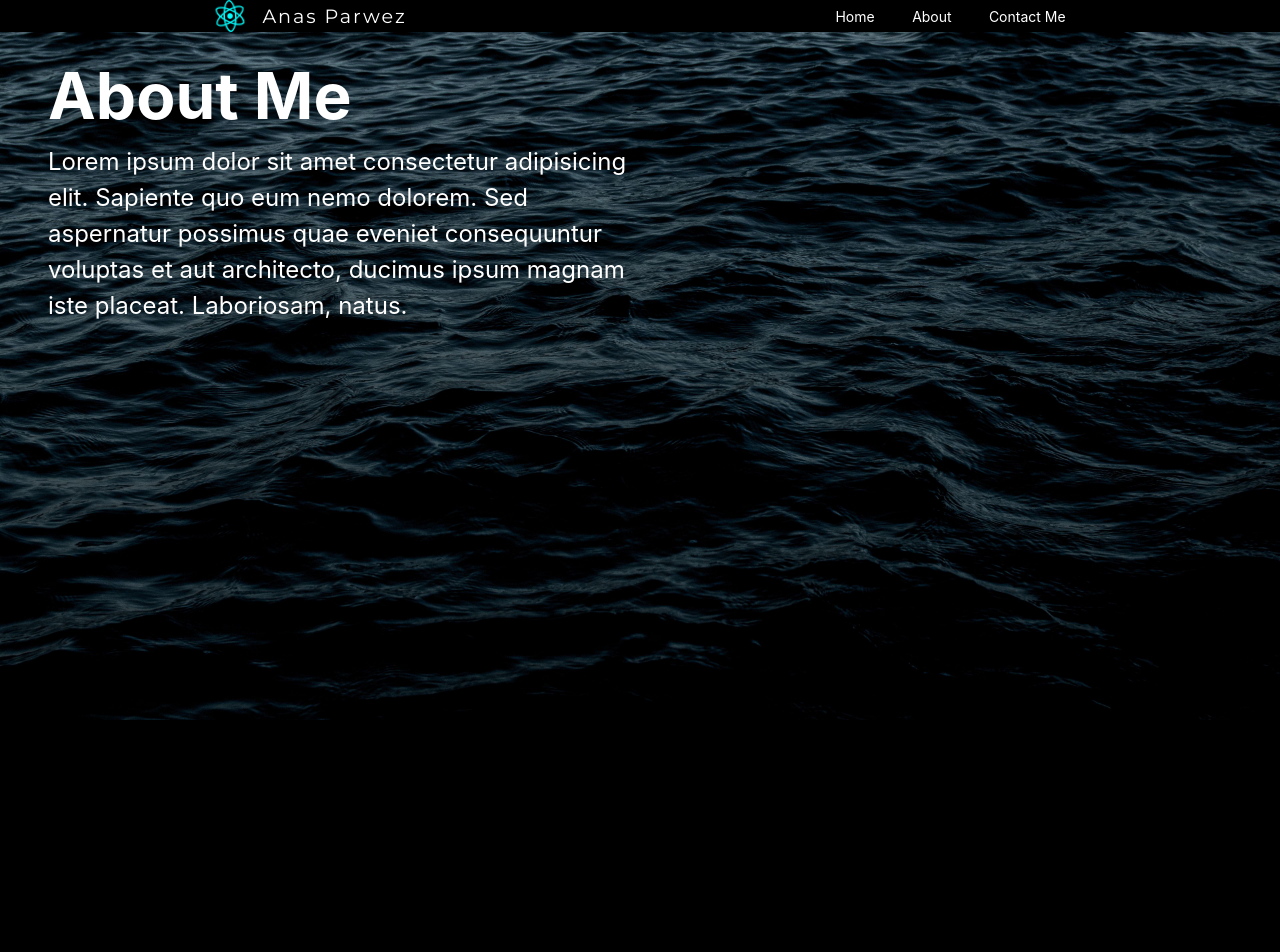
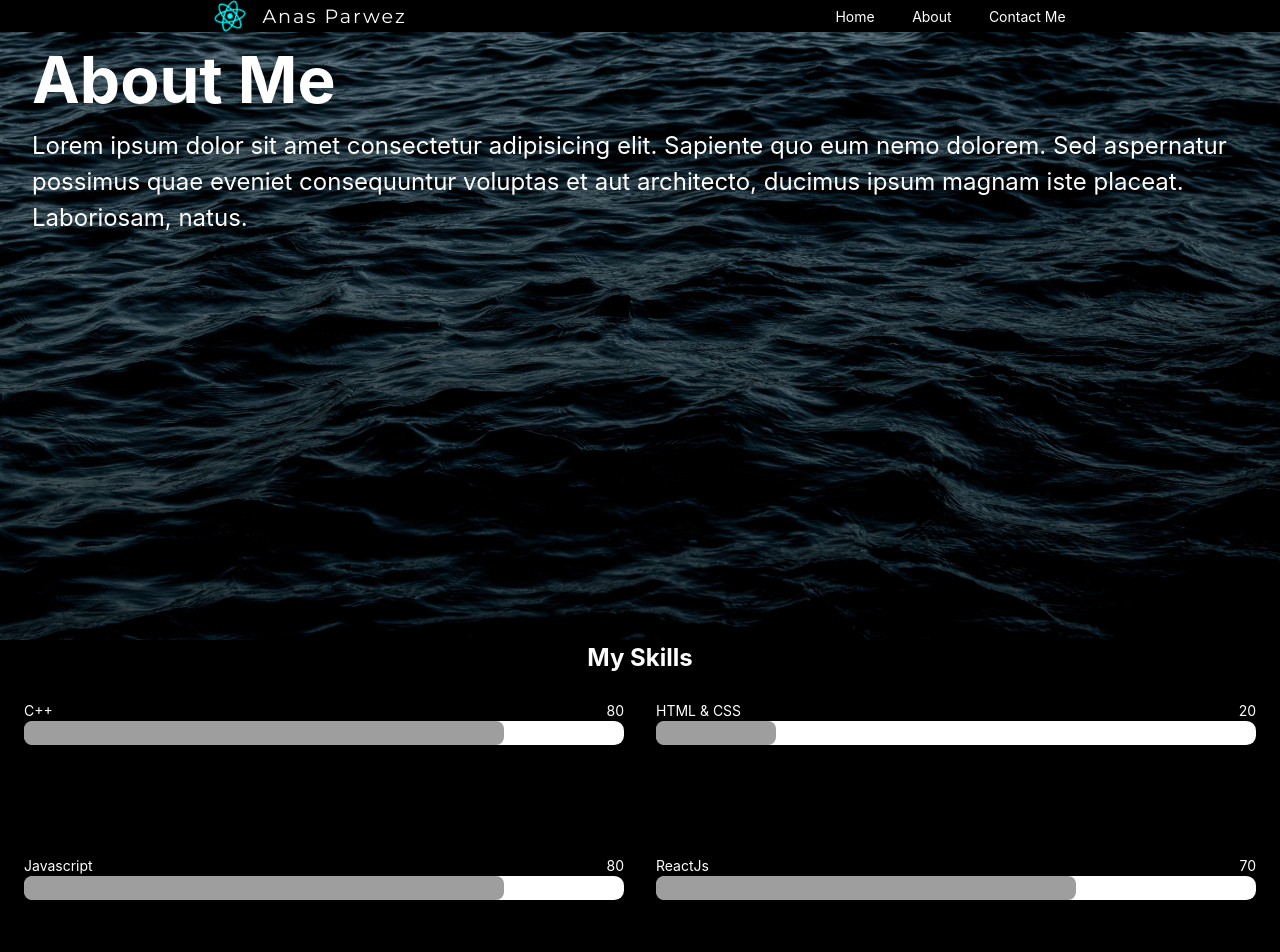
Before and after one commit to Captain-Price-1/myPortfolio, a React (Create React App) app: page /about in a window 1280 px wide. Shown: the top 952 px of the page. Before the commit the page ends 800 px from the top, so only its background shows below. Built offline with nearby package versions, Linux system fonts and the light colour scheme; grey boxes are pictures that could not be loaded.

Commit message:
iniital commit

```diff
--- /dev/null
+++ b/src/Skill.jsx
@@ -0,0 +1,24 @@
+const Skill = [
+  {
+    name: "C++",
+    value: 80,
+  },
+  {
+    name: "HTML & CSS",
+    value: 20,
+  },
+  {
+    name: "Javascript",
+    value: 80,
+  },
+  {
+    name: "ReactJs",
+    value: 70,
+  },
+  {
+    name: "C++",
+    value: 20,
+  },
+];
+
+export default Skill;
--- a/src/about.css
+++ b/src/about.css
@@ -12,12 +12,10 @@
 
 .about-page-main {
   overflow: hidden;
-  height: 90vh;
-  width: 100vw;
+  /* height: 90vh; */
+  /* width: ; */
   /* font-size: 4rem; */
-  background: url("/public/_22_dark-water-wallpapers_1821027465.jpg");
-  background-size: cover;
-  background-repeat: no-repeat;
+
   /* margin-top: 5rem; */
   /* object-fit: cover; */
   color: white;
@@ -30,25 +28,71 @@
   font-size: 1.5rem;
 }
 .about-me {
-  width: 50%;
-  padding: 1rem;
-  margin: 2rem;
+  background: url("/public/_22_dark-water-wallpapers_1821027465.jpg");
+  background-size: cover;
+  background-repeat: no-repeat;
+  width: 100%;
+  padding: 2rem;
+  /* margin: 2rem; */
   display: flex;
   /* align-items: center; */
-  justify-content: center;
+  /* justify-content: center; */
   flex-direction: column;
+  height: 80vh;
 }
-/* @media screen and (max-width: 664px) {
+.skill-bar {
+  /* overflow: hidden; */
+  height: 1.5rem;
+  border-radius: 0.6rem;
+  background: white;
+}
+.skill-bar-filled {
+  /* border: 6px solid black; */
+  height: 100%;
+  border-radius: 0.5rem;
+  /* background: url("https://i.pinimg.com/originals/78/ad/64/78ad647054f3994563beaaf448683df8.gif"); */
+  background: url("https://i.pinimg.com/originals/a5/8e/9d/a58e9d69f4e461902cb80b7e2c4bf016.gif");
+  /* background-size: cover; */
+  background-size: cover;
+  background-repeat: no-repeat;
+}
+.skillset-main-section {
+  padding: 1.5rem;
+  background-color: black;
+  height: 60vh;
+  display: grid;
+  grid-template-columns: repeat(2, 1fr);
+  gap: 2rem;
+}
+h4 {
+  text-align: center;
+  font-size: 1.5rem;
+}
+.skill-name {
+  display: flex;
+  align-items: center;
+  justify-content: space-between;
+}
+.skillset-container {
+  overflow: hidden;
+  height: 3rem;
+}
+
+@media screen and (max-width: 664px) {
   .about-me {
-    padding: 0.5rem;
-    margin: 1rem;
+    padding: 1rem;
+    /* margin: 2rem; */
+    margin-top: 2rem;
+    margin-left: 0;
+    margin-right: 0;
+    height: 60vh;
     background-color: aquamarine;
-    width: 70%;
-  } */
-/* .about-heading {
+    width: 100%;
+  }
+  .about-heading {
     font-size: 1rem;
   }
   .about-detail {
     font-size: calc(3vw + 0.5rem);
   }
-} */
+}
--- a/src/about.jsx
+++ b/src/about.jsx
@@ -1,5 +1,6 @@
 import { motion } from "framer-motion";
 import "./about.css";
+import Skill from "./Skill";
 
 const AboutPage = () => {
   const containerVariants = {
@@ -39,16 +40,31 @@ const AboutPage = () => {
           </p>
         </div>
       </div>
+      <h4>My Skills</h4>
+      <section className="skillset-main-section">
+        {Skill.map((skill, index) => {
+          const { name, value } = skill;
+          return (
+            <div className="skillset-container">
+              <div className="individual-skill">
+                <div className="skill-info">
+                  <div className="skill-name">
+                    <p>{name}</p>
+                    <p>{value}</p>
+                  </div>
+                </div>
+                <div className="skill-bar">
+                  <div
+                    className="skill-bar-filled"
+                    style={{ width: `${value}%` }}
+                  ></div>
+                </div>
+              </div>
+            </div>
+          );
+        })}
+      </section>
     </motion.div>
-    // <motion.div
-    //   variants={containerVariants}
-    //   initial="hidden"
-    //   animate="visible"
-    //   className="test"
-    //   exit="exit"
-    // >
-    //   <h1>this is or</h1>
-    // </motion.div>
   );
 };
 export default AboutPage;
```
